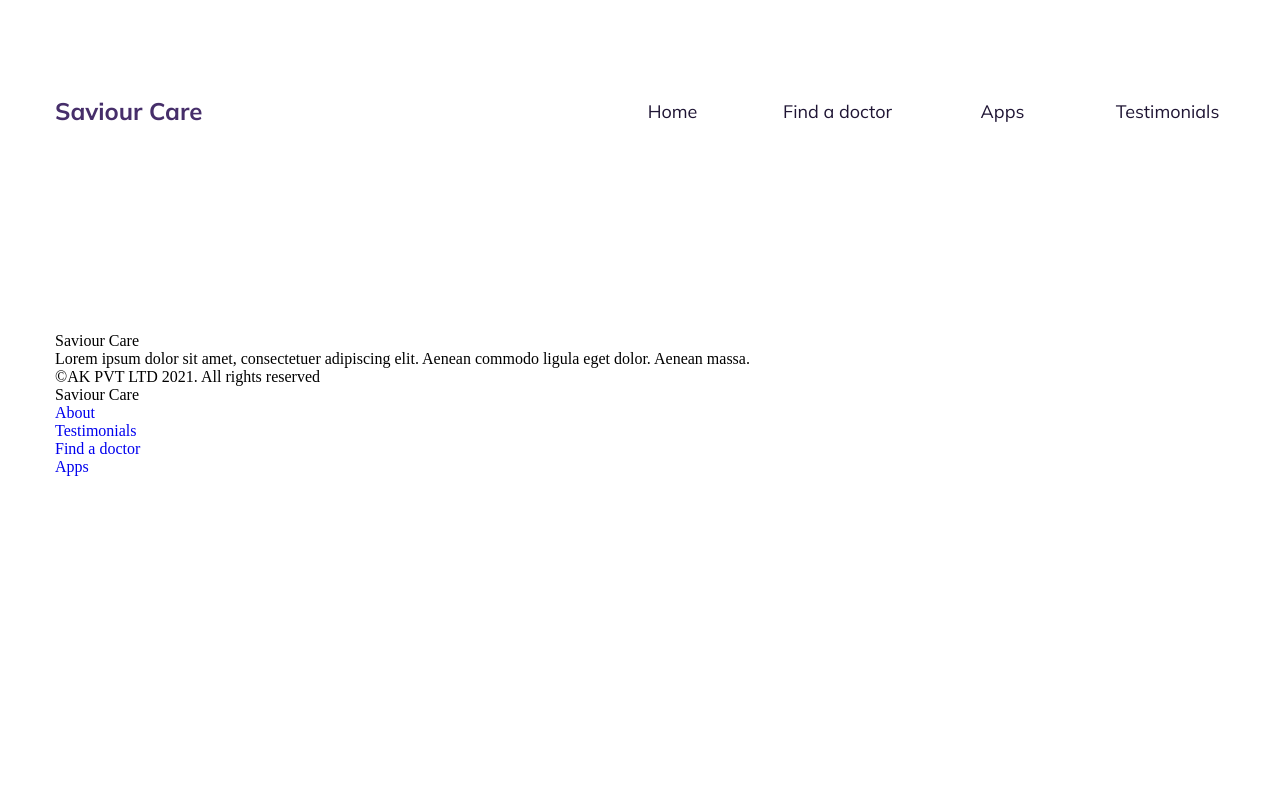
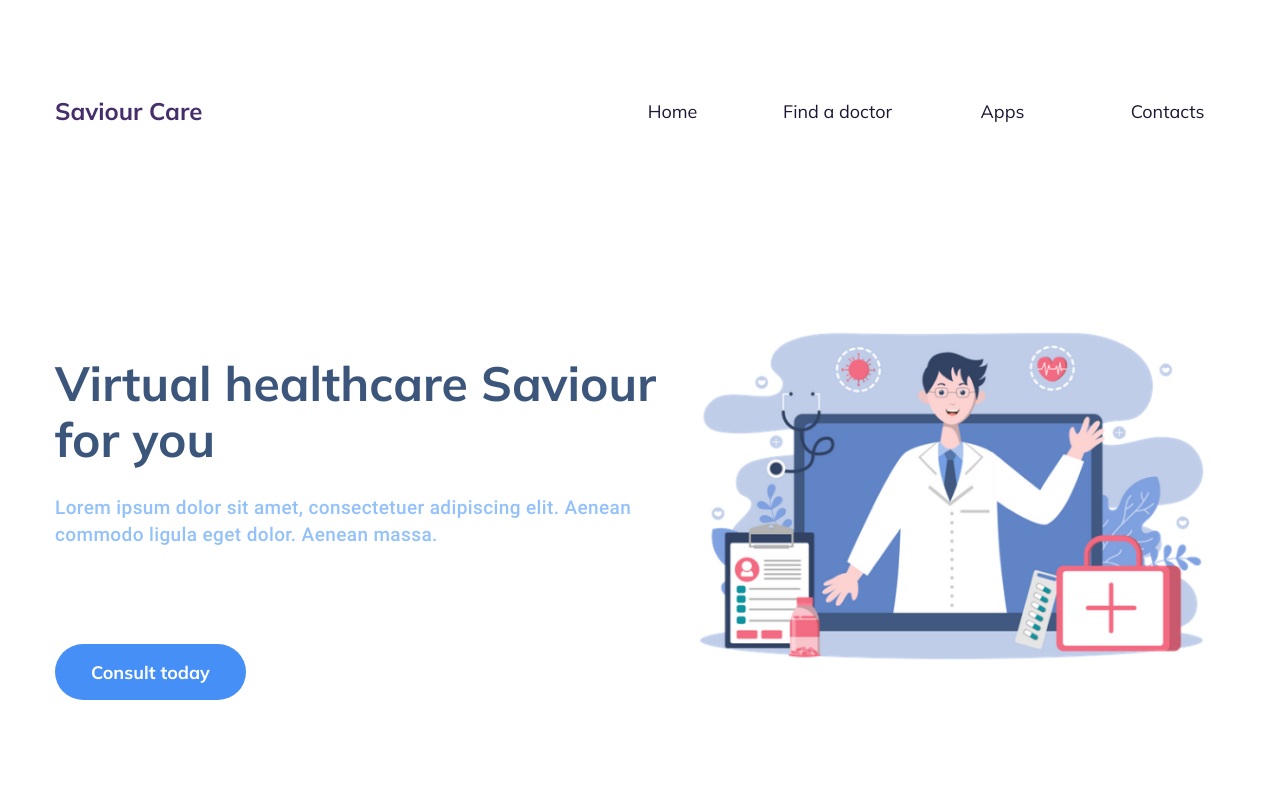
Before and after one commit to AlexLevchuk32/virtual-doctor, a website built with Vite: page index.html in a window 1280 px wide. Shown: the top 800 px of the page. Built offline with nearby package versions, Linux system fonts and the light colour scheme; files whose address does not match are found by name.

Commit message:
added header and footer layout

```diff
--- a/index.html
+++ b/index.html
@@ -28,10 +28,28 @@
 										<a href="#mobile-app" class="header-menu__link">Apps</a>
 									</li>
 									<li class="header-menu__item">
-										<a href="#contacts" class="header-menu__link">Testimonials</a>
+										<a href="#contacts" class="header-menu__link">Contacts</a>
 									</li>
 								</ul>
 							</nav>
+						</div>
+					</div>
+				</div>
+
+				<div class="header-content">
+					<div class="container">
+						<div class="header-content__inner">
+							<div class="header-content__block">
+								<h1 class="header-title">Virtual healthcare Saviour for you</h1>
+								<p class="header-text">
+									Lorem ipsum dolor sit amet, consectetuer adipiscing elit. Aenean
+									commodo ligula eget dolor. Aenean massa.
+								</p>
+								<button class="header-button">Consult today</button>
+							</div>
+							<div class="header-content__block">
+								<img class="header-img" src="./src/img/header-img.png" alt="Doctor" />
+							</div>
 						</div>
 					</div>
 				</div>
@@ -39,7 +57,9 @@
 
 			<main class="main">
 				<section class="services" id="services">
-					<div class="container"></div>
+					<div class="container">
+
+					</div>
 				</section>
 				<section class="mobile-app" id="mobile-app">
 					<div class="container"></div>
@@ -53,7 +73,7 @@
 				<div class="container">
 					<div class="footer-content">
 						<div class="footer-block">
-							<div class="footer-block__title footer-title">Saviour Care</div>
+							<div class="footer-block__title left-column_title">Saviour Care</div>
 							<div class="footer-block__text">
 								Lorem ipsum dolor sit amet, consectetuer adipiscing elit. Aenean commodo
 								ligula eget dolor. Aenean massa.
@@ -63,20 +83,20 @@
 							</div>
 						</div>
 						<div class="footer-block">
-							<div class="footer-block__title footer-title">Saviour Care</div>
+							<div class="footer-block__title right-column_title">Saviour Care</div>
 							<nav class="footer-menu">
 								<ul class="footer-menu__list">
 									<li class="footer-menu__item">
 										<a href="#" class="footer-menu__link">About</a>
 									</li>
 									<li class="footer-menu__item">
-										<a href="#" class="footer-menu__link">Testimonials</a>
+										<a href="#services" class="footer-menu__link">Find a doctor</a>
 									</li>
 									<li class="footer-menu__item">
-										<a href="#" class="footer-menu__link">Find a doctor</a>
+										<a href="#mobile-app" class="footer-menu__link">Apps</a>
 									</li>
 									<li class="footer-menu__item">
-										<a href="#" class="footer-menu__link">Apps</a>
+										<a href="#contacts" class="footer-menu__link">Contacts</a>
 									</li>
 								</ul>
 							</nav>
--- a/src/scss/_footer.scss
+++ b/src/scss/_footer.scss
@@ -0,0 +1,73 @@
+.footer {
+	padding: 120px 147px 92px 147px;
+	background: linear-gradient(183deg, #6888c8 -8.57%, #5a98f2 82.96%);
+	box-shadow: 0px 4px 4px 0px rgba(0, 0, 0, 0.25);
+}
+.container {
+}
+.footer-content {
+	display: flex;
+	gap: 263px;
+}
+.footer-block {
+	max-width: 363px;
+	// .footer-block__title
+	&__title {
+		margin-bottom: 21px;
+	}
+	// .footer-block__text
+	&__text {
+		font-family: 'Roboto', sans-serif;
+		font-weight: 500;
+		font-size: rem(18);
+		color: #fff;
+		margin-bottom: 30px;
+		line-height: 27px;
+		letter-spacing: 0.18px;
+	}
+	// .footer-block__copyright
+	&__copyright {
+		font-family: 'Mulish', sans-serif;
+		font-weight: 300;
+		font-size: rem(16);
+		color: #fff;
+		line-height: 28px;
+	}
+}
+
+.left-column {
+	// .left-column_title
+	&_title {
+		font-family: 'Mulish', sans-serif;
+		font-weight: 700;
+		font-size: rem(24);
+		color: #fff;
+	}
+}
+.right-column {
+	// .right-column_title
+	&_title {
+		font-family: 'Mulish', sans-serif;
+		font-weight: 700;
+		font-size: rem(20);
+		color: #fff;
+	}
+}
+.footer-menu {
+	// .footer-menu__list
+	&__list {
+		display: flex;
+		flex-direction: column;
+		gap: 17px;
+	}
+	// .footer-menu__item
+	&__item {
+	}
+	// .footer-menu__link
+	&__link {
+		font-family: 'Mulish', sans-serif;
+		font-weight: 300;
+		font-size: rem(18);
+		color: #fff;
+	}
+}
--- a/src/scss/_header.scss
+++ b/src/scss/_header.scss
@@ -1,10 +1,15 @@
 .header {
 	background-color: #fff;
-	padding-top: 96px;
 	padding-bottom: 206px;
 }
 
 .header-top {
+	padding-top: 96px;
+	padding-bottom: 30px;
+	position: sticky;
+	top: -66px;
+	background-color: #fff;
+	margin-bottom: 154px;
 	// .header-top__inner
 	&__inner {
 		display: flex;
@@ -53,3 +58,53 @@
 		}
 	}
 }
+
+.header-content {
+	// .header-content__inner
+	&__inner {
+		display: flex;
+	}
+	// .header-content__block
+	&__block {
+		max-width: 623px;
+		&:nth-child(1) {
+			padding-top: 45px;
+		}
+	}
+}
+.container {
+}
+.header-title {
+	color: #3c567b;
+	font-family: 'Mulish';
+	font-size: 48px;
+	font-style: normal;
+	font-weight: 700;
+	line-height: 56px;
+	margin-bottom: 27px;
+}
+.header-text {
+	color: #93c1f9;
+	font-family: 'Roboto';
+	font-size: 19px;
+	font-style: normal;
+	font-weight: 500;
+	line-height: 27px; /* 142.105% */
+	letter-spacing: 0.38px;
+	margin-bottom: 96px;
+}
+.header-button {
+	max-width: 192px;
+	height: 56px;
+	padding: 0px 36px;
+	border-radius: 55px;
+	background: #458ff6;
+	color: #fff;
+	font-family: 'Mulish';
+	font-size: rem(18);
+	font-weight: 700;
+	cursor: pointer;
+}
+
+.header-img {
+}
```
Also changed, not shown: src/img/header-img.png (added).
